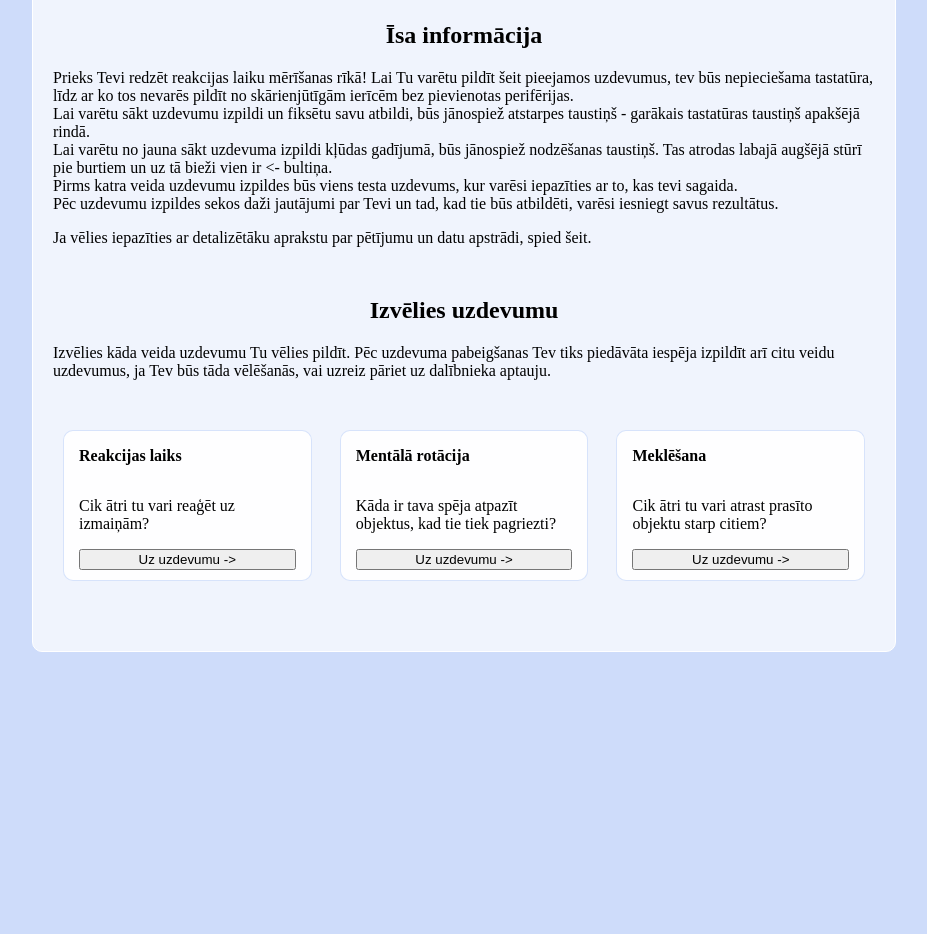
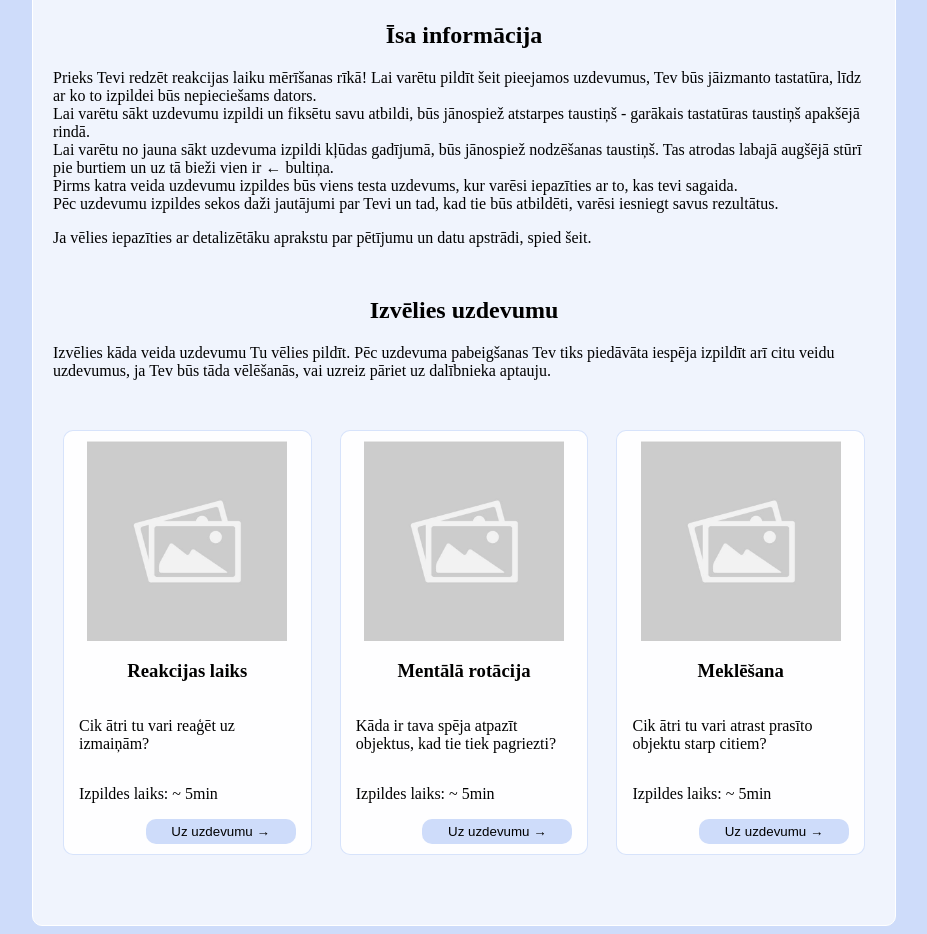
Before and after one commit to Annie-I/RT-measurment, a plain HTML site: page index.html in a window 1280 px wide. Shown: the part 90-1024 px from the top of the page, without its empty margins (176-1103 px from the left). Before the commit the page ends 800 px from the top, so only its background shows below. Drawn offline with Linux system fonts and the light colour scheme.

Commit message:
Task card update

```diff
--- a/index.html
+++ b/index.html
@@ -13,13 +13,12 @@
             <div id="intro">
                 <h2>Īsa informācija</h2>
                 <p>
-                    Prieks Tevi redzēt reakcijas laiku mērīšanas rīkā! Lai Tu varētu pildīt šeit pieejamos uzdevumus,
-                    tev būs nepieciešama tastatūra, līdz ar ko tos nevarēs pildīt no skārienjūtīgām ierīcēm bez
-                    pievienotas perifērijas. <br />
+                    Prieks Tevi redzēt reakcijas laiku mērīšanas rīkā! Lai varētu pildīt šeit pieejamos uzdevumus, Tev
+                    būs jāizmanto tastatūra, līdz ar ko to izpildei būs nepieciešams dators. <br />
                     Lai varētu sākt uzdevumu izpildi un fiksētu savu atbildi, būs jānospiež atstarpes taustiņš -
                     garākais tastatūras taustiņš apakšējā rindā. <br />
                     Lai varētu no jauna sākt uzdevuma izpildi kļūdas gadījumā, būs jānospiež nodzēšanas taustiņš. Tas
-                    atrodas labajā augšējā stūrī pie burtiem un uz tā bieži vien ir <- bultiņa. <br />
+                    atrodas labajā augšējā stūrī pie burtiem un uz tā bieži vien ir &larr; bultiņa. <br />
                     Pirms katra veida uzdevumu izpildes būs viens testa uzdevums, kur varēsi iepazīties ar to, kas tevi
                     sagaida.
                     <br />
@@ -38,21 +37,27 @@
                 <div id="task_selection">
                     <div class="task_card">
                         <!-- bilde -->
-                        <p class="task_name">Reakcijas laiks</p>
+                        <img src="./placeholder.jpg" alt="placeholder image" class="task_image" />
+                        <h3>Reakcijas laiks</h3>
                         <p class="task_desription">Cik ātri tu vari reaģēt uz izmaiņām?</p>
-                        <button>Uz uzdevumu -></button>
+                        <p class="task_duration">Izpildes laiks: ~ 5min</p>
+                        <button>Uz uzdevumu &rarr;</button>
                     </div>
                     <div class="task_card">
                         <!-- bilde -->
-                        <p class="task_name">Mentālā rotācija</p>
+                        <img src="./placeholder.jpg" alt="placeholder image" class="task_image" />
+                        <h3>Mentālā rotācija</h3>
                         <p class="task_desription">Kāda ir tava spēja atpazīt objektus, kad tie tiek pagriezti?</p>
-                        <button>Uz uzdevumu -></button>
+                        <p class="task_duration">Izpildes laiks: ~ 5min</p>
+                        <button>Uz uzdevumu &rarr;</button>
                     </div>
                     <div class="task_card">
                         <!-- bilde -->
-                        <p class="task_name">Meklēšana</p>
+                        <img src="./placeholder.jpg" alt="placeholder image" class="task_image" />
+                        <h3>Meklēšana</h3>
                         <p class="task_desription">Cik ātri tu vari atrast prasīto objektu starp citiem?</p>
-                        <button>Uz uzdevumu -></button>
+                        <p class="task_duration">Izpildes laiks: ~ 5min</p>
+                        <button>Uz uzdevumu &rarr;</button>
                     </div>
                 </div>
             </div>
--- a/style.css
+++ b/style.css
@@ -34,10 +34,24 @@ h2 {
     border-radius: 10px;
     background-color: rgba(255, 255, 255, 0.9);
     width: 27%;
-    padding: 0 15px 10px 15px;
+    padding: 10px 15px;
     display: grid;
 }
 
-.task_name {
-    font-weight: bold;
+.task_image {
+    width: 200px;
+    margin: auto;
 }
+
+h3 {
+    text-align: center;
+}
+
+.task_card button {
+    background-color: rgb(206, 220, 250);
+    border: none;
+    border-radius: 10px;
+    padding: 5px;
+    width: 150px;
+    margin-left: auto;
+}
```
Also changed, not shown: placeholder.jpg (added).
